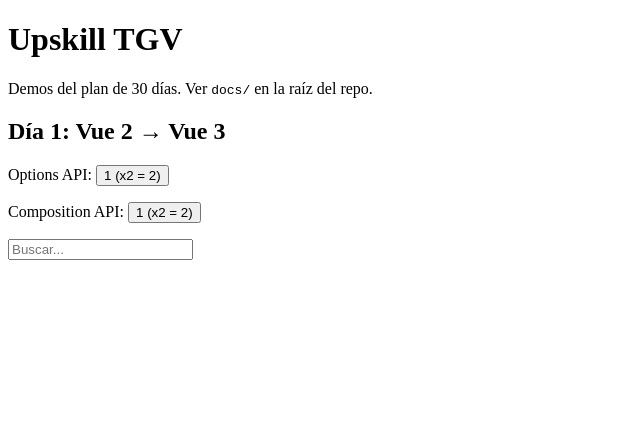
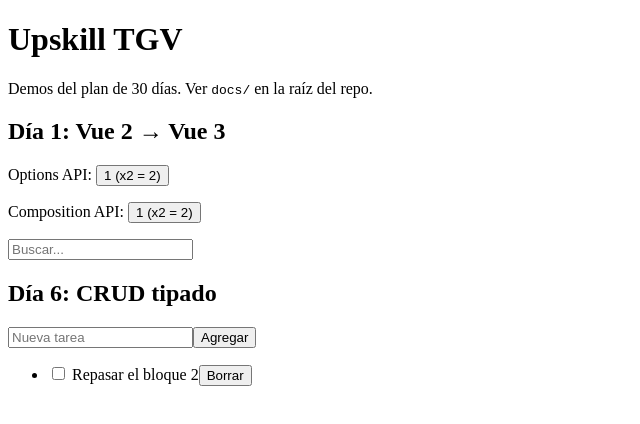
Before and after one commit to andresguibarra/upskill-tgv, a Vue app in the folder frontend/: page / in a window 1280 px wide. Shown: the top 424 px of the page, without its empty margins (0-640 px from the left). Built offline with nearby package versions, Linux system fonts and the light colour scheme; the HTML template or start-up script is replaced by a standard one.

Commit message:
Día 6: módulo CRUD tipado (entregable del bloque 2)
Co-Authored-By: Claude Opus 5.5 (1M context) <noreply@anthropic.com>
Claude-Session: https://claude.ai/code/session_0122nuF4RCSpHfyueoJ2eH5W

```diff
--- a/frontend/src/App.vue
+++ b/frontend/src/App.vue
@@ -3,8 +3,12 @@ import { ref } from 'vue'
 import OptionsCounter from './dia-01/OptionsCounter.vue'
 import SetupCounter from './dia-01/SetupCounter.vue'
 import SearchBox from './dia-01/SearchBox.vue'
+import TodoCrud from './dia-06/TodoCrud.vue'
+import { createMemoryRepository } from './dia-06/repositories'
+import type { Todo } from './dia-06/types'
 
 const search = ref('')
+const todoRepo = createMemoryRepository<Todo>([{ id: 1, title: 'Repasar el bloque 2', done: false }])
 </script>
 
 <template>
@@ -18,5 +22,10 @@ const search = ref('')
       <p>Composition API: <SetupCounter :start="1" /></p>
       <p><SearchBox v-model="search" /> {{ search }}</p>
     </section>
+
+    <section>
+      <h2>Día 6: CRUD tipado</h2>
+      <TodoCrud :repo="todoRepo" />
+    </section>
   </main>
 </template>
--- /dev/null
+++ b/frontend/src/dia-06/TodoCrud.vue
@@ -0,0 +1,34 @@
+<script setup lang="ts">
+import { onMounted, ref } from 'vue'
+import { useCrud } from './useCrud'
+import type { Repository, Todo } from './types'
+
+const props = defineProps<{ repo: Repository<Todo> }>()
+const { items, error, loading, load, create, update, remove } = useCrud(props.repo)
+const title = ref('')
+
+async function add() {
+  if (!title.value.trim()) return
+  await create({ title: title.value.trim(), done: false })
+  title.value = ''
+}
+
+onMounted(load)
+</script>
+
+<template>
+  <form @submit.prevent="add">
+    <input v-model="title" placeholder="Nueva tarea" />
+    <button type="submit" :disabled="loading">Agregar</button>
+  </form>
+  <p v-if="error" role="alert">{{ error }}</p>
+  <ul>
+    <li v-for="todo in items" :key="todo.id">
+      <label>
+        <input type="checkbox" :checked="todo.done" @change="update(todo.id, { done: !todo.done })" />
+        {{ todo.title }}
+      </label>
+      <button type="button" @click="remove(todo.id)">Borrar</button>
+    </li>
+  </ul>
+</template>
--- /dev/null
+++ b/frontend/src/dia-06/repositories.ts
@@ -0,0 +1,43 @@
+import { ApiError, http } from '../dia-05/http'
+import type { Draft, Entity, Patch, Repository } from './types'
+
+export function createMemoryRepository<T extends Entity>(seed: T[] = []): Repository<T> {
+  const items = new Map<T['id'], T>(seed.map((item) => [item.id, item]))
+  let nextId = Math.max(0, ...items.keys()) + 1
+
+  const find = (id: T['id']) => {
+    const item = items.get(id)
+    if (!item) throw new ApiError(404, `No existe ${id}`)
+    return item
+  }
+
+  return {
+    list: async () => [...items.values()],
+    create: async (draft) => {
+      const item = { ...draft, id: nextId++ } as T
+      items.set(item.id, item)
+      return item
+    },
+    update: async (id, patch) => {
+      const item = { ...find(id), ...patch }
+      items.set(id, item)
+      return item
+    },
+    remove: async (id) => {
+      find(id)
+      items.delete(id)
+    },
+  }
+}
+
+export function createHttpRepository<T extends Entity>(baseUrl: string): Repository<T> {
+  const send = <R>(url: string, method: string, body?: Draft<T> | Patch<T>) =>
+    http<R>(url, { method, body: body && JSON.stringify(body) })
+
+  return {
+    list: () => http<T[]>(baseUrl),
+    create: (draft) => send<T>(baseUrl, 'POST', draft),
+    update: (id, patch) => send<T>(`${baseUrl}/${id}`, 'PATCH', patch),
+    remove: (id) => send<void>(`${baseUrl}/${id}`, 'DELETE'),
+  }
+}
--- /dev/null
+++ b/frontend/src/dia-06/types.ts
@@ -0,0 +1,20 @@
+import type { Entity } from '../dia-04/types'
+
+export type { Entity }
+
+export interface Todo extends Entity {
+  title: string
+  done: boolean
+}
+
+// Lo que manda el alta (sin id) y lo que manda la edición (parcial).
+export type Draft<T extends Entity> = Omit<T, 'id'>
+export type Patch<T extends Entity> = Partial<Draft<T>>
+
+// Contrato del CRUD: la UI no sabe si atrás hay memoria o HTTP.
+export interface Repository<T extends Entity> {
+  list(): Promise<T[]>
+  create(draft: Draft<T>): Promise<T>
+  update(id: T['id'], patch: Patch<T>): Promise<T>
+  remove(id: T['id']): Promise<void>
+}
--- /dev/null
+++ b/frontend/src/dia-06/useCrud.ts
@@ -0,0 +1,50 @@
+import { computed, ref, shallowRef, type Ref } from 'vue'
+import type { Draft, Entity, Patch, Repository } from './types'
+
+export function useCrud<T extends Entity>(repo: Repository<T>) {
+  const items = ref([]) as Ref<T[]>
+  const error = shallowRef<string | null>(null)
+  const pending = ref(0)
+  const loading = computed(() => pending.value > 0)
+
+  async function run<R>(action: () => Promise<R>): Promise<R | undefined> {
+    pending.value++
+    error.value = null
+    try {
+      return await action()
+    } catch (e) {
+      error.value = e instanceof Error ? e.message : String(e)
+    } finally {
+      pending.value--
+    }
+  }
+
+  const load = () => run(async () => (items.value = await repo.list()))
+
+  const create = (draft: Draft<T>) =>
+    run(async () => {
+      const item = await repo.create(draft)
+      items.value = [...items.value, item]
+      return item
+    })
+
+  const update = (id: T['id'], patch: Patch<T>) =>
+    run(async () => {
+      const item = await repo.update(id, patch)
+      items.value = items.value.map((i) => (i.id === id ? item : i))
+      return item
+    })
+
+  // Optimista: saca el item ya y lo devuelve si el server falla.
+  async function remove(id: T['id']) {
+    const before = items.value
+    items.value = before.filter((i) => i.id !== id)
+    const ok = await run(async () => {
+      await repo.remove(id)
+      return true
+    })
+    if (!ok) items.value = before
+  }
+
+  return { items, error, loading, load, create, update, remove }
+}
```
Also changed, not shown: 3 other files (tests, documents, lock files or other folders).
